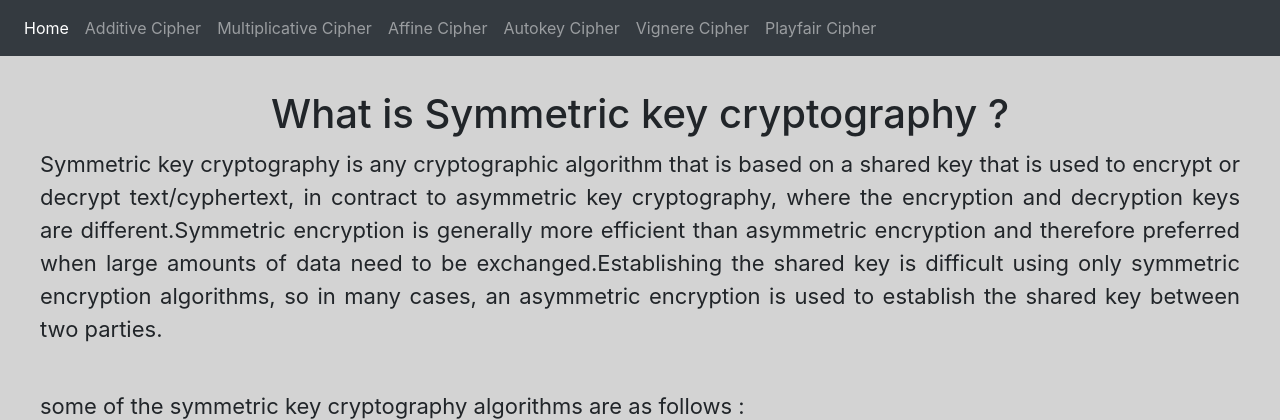
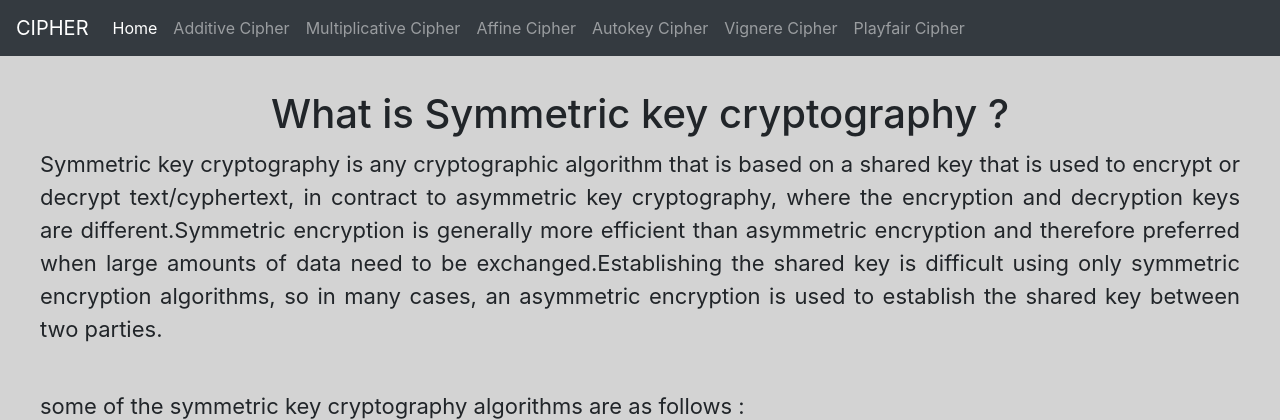
Before and after one commit to Rushit2907/Ciphers, a Django app: page / in a window 1280 px wide. Shown: the top 420 px of the page. Run offline with Django 3.2, Linux system fonts and the light colour scheme; some libraries are stand-ins or nearby versions.

Commit message:
Update index.html

```diff
--- a/templates/index.html
+++ b/templates/index.html
@@ -30,7 +30,8 @@
 <body>
 	{% load static %}
 	<nav class="navbar navbar-expand-lg navbar-dark bg-dark">
-  		<button class="navbar-toggler" type="button" data-toggle="collapse" data-target="#navbarNavAltMarkup" aria-controls="navbarNavAltMarkup" aria-expanded="false" aria-label="Toggle navigation">
+  		<a class="navbar-brand" href="#">CIPHER</a>
+		<button class="navbar-toggler" type="button" data-toggle="collapse" data-target="#navbarNavAltMarkup" aria-controls="navbarNavAltMarkup" aria-expanded="false" aria-label="Toggle navigation">
     		<span class="navbar-toggler-icon"></span>
   		</button>
 		<div class="collapse navbar-collapse" id="navbarNavAltMarkup">
```
